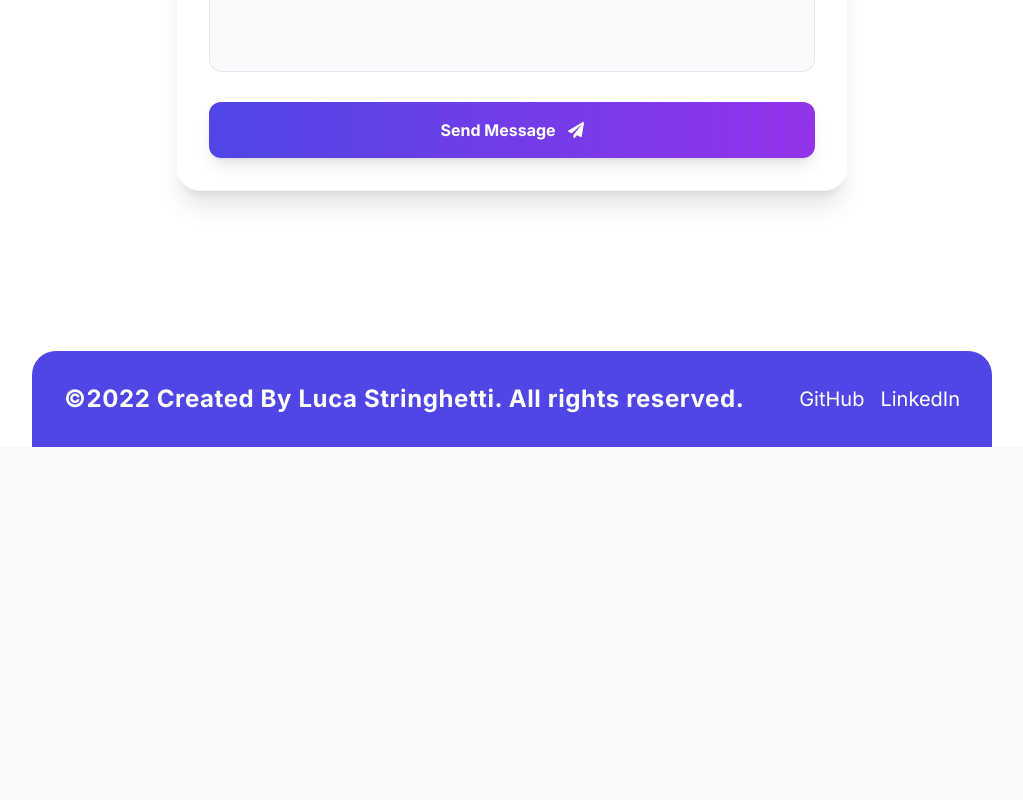
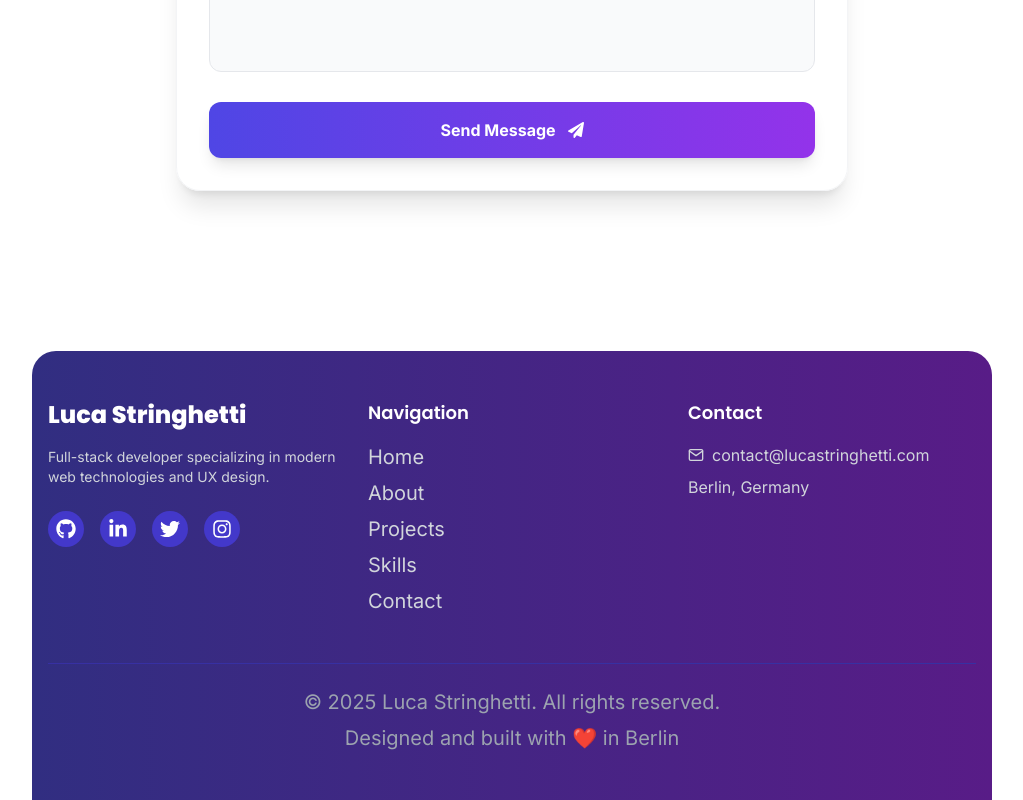
Before and after one commit to Quantumminded/my-portfolio, a Next.js app: page / in a window 1280 px wide. Shown: the part 7992-8792 px from the top of the page, without its empty margins (128-1151 px from the left). Before the commit the page ends 8439 px from the top, so only its background shows below. Built offline with nearby package versions, Linux system fonts and the light colour scheme.

Commit message:
new footer desing

```diff
--- a/components/Footer.jsx
+++ b/components/Footer.jsx
@@ -1,37 +1,73 @@
-// Updated Footer.jsx component with new design
 import React from "react";
 import { motion } from "framer-motion";
+import { FaGithub, FaLinkedinIn, FaTwitter, FaInstagram } from "react-icons/fa";
+import { FiMail } from "react-icons/fi";
 
 export default function Footer() {
   return (
     <motion.footer
- initial={{ opacity:0 }}
- animate={{ opacity:1 }}
- transition={{ duration:0.8 }}
- className="w-full py-8 px-4 bg-indigo-600 dark:bg-indigo-800 text-white text-center rounded-t-3xl mt-10"
- style={{ fontFamily: "'Inter', 'Poppins', sans-serif" }}
+      initial={{ opacity: 0 }}
+      animate={{ opacity: 1 }}
+      transition={{ duration: 0.8 }}
+      className="w-full mt-10 bg-gradient-to-r from-indigo-900 to-purple-900 dark:from-indigo-950 dark:to-purple-950 text-white rounded-t-3xl"
     >
- <div className="flex flex-col md:flex-row items-center justify-between gap-4 max-w-4xl mx-auto">
- <div className="h4 font-semibold tracking-wide">
- &copy;2022 Created By Luca Stringhetti. All rights reserved.
+      <div className="max-w-7xl mx-auto px-4 py-12">
+        <div className="grid grid-cols-1 md:grid-cols-3 gap-8">
+          {/* Brand section */}
+          <div className="col-span-1 md:col-span-1">
+            <h3 className="text-2xl font-bold mb-4">Luca Stringhetti</h3>
+            <p className="text-gray-300 text-sm mb-6">
+              Full-stack developer specializing in modern web technologies and UX design.
+            </p>
+            <div className="flex gap-4">
+              <a href="https://github.com/Quantumminded" target="_blank" rel="noopener noreferrer"
+                 className="bg-indigo-700 hover:bg-indigo-600 p-2 rounded-full transition-colors duration-300">
+                <FaGithub className="text-xl" />
+              </a>
+              <a href="https://www.linkedin.com/in/lucastringhetti/" target="_blank" rel="noopener noreferrer"
+                 className="bg-indigo-700 hover:bg-indigo-600 p-2 rounded-full transition-colors duration-300">
+                <FaLinkedinIn className="text-xl" />
+              </a>
+              <a href="#" target="_blank" rel="noopener noreferrer"
+                 className="bg-indigo-700 hover:bg-indigo-600 p-2 rounded-full transition-colors duration-300">
+                <FaTwitter className="text-xl" />
+              </a>
+              <a href="#" target="_blank" rel="noopener noreferrer"
+                 className="bg-indigo-700 hover:bg-indigo-600 p-2 rounded-full transition-colors duration-300">
+                <FaInstagram className="text-xl" />
+              </a>
             </div>
- <div className="flex gap-4">
- <a
- href="https://github.com/Quantumminded"
- target="_blank"
- rel="noopener noreferrer"
- className="a hover:text-pink-300 transition-colors duration-200"
- >
- GitHub
- </a>
- <a
- href="https://www.linkedin.com/in/lucastringhetti/"
- target="_blank"
- rel="noopener noreferrer"
- className="a hover:text-pink-300 transition-colors duration-200"
- >
- LinkedIn
- </a>
+          </div>
+
+          {/* Navigation */}
+          <div className="col-span-1 md:col-span-1">
+            <h4 className="text-lg font-semibold mb-4">Navigation</h4>
+            <ul className="space-y-2">
+              <li><a href="#" className="text-gray-300 hover:text-white transition-colors">Home</a></li>
+              <li><a href="#" className="text-gray-300 hover:text-white transition-colors">About</a></li>
+              <li><a href="#" className="text-gray-300 hover:text-white transition-colors">Projects</a></li>
+              <li><a href="#" className="text-gray-300 hover:text-white transition-colors">Skills</a></li>
+              <li><a href="#" className="text-gray-300 hover:text-white transition-colors">Contact</a></li>
+            </ul>
+          </div>
+
+          {/* Contact */}
+          <div className="col-span-1 md:col-span-1">
+            <h4 className="text-lg font-semibold mb-4">Contact</h4>
+            <ul className="space-y-2">
+              <li className="flex items-center gap-2 text-gray-300">
+                <FiMail /> contact@lucastringhetti.com
+              </li>
+              <li className="text-gray-300">Berlin, Germany</li>
+            </ul>
+          </div>
+
+        </div>
+
+        {/* Copyright */}
+        <div className="border-t border-indigo-800 mt-12 pt-6 text-center text-gray-400 text-sm">
+          <p>&copy; {new Date().getFullYear()} Luca Stringhetti. All rights reserved.</p>
+          <p className="mt-2">Designed and built with ❤️ in Berlin</p>
         </div>
       </div>
     </motion.footer>
```
Lines whose indentation alone changed are shown as unchanged.
